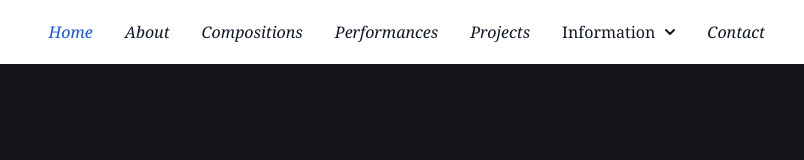
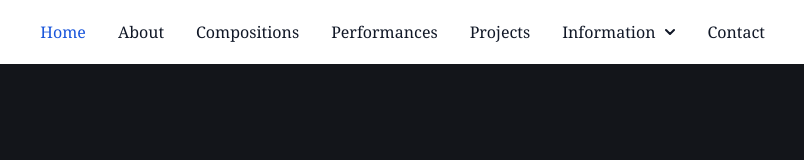
Before and after one commit to HannesTaljaard/hannes-personal-website, an Astro site: page / in a window 1280 px wide. Shown: the full height of the page, 419-1223 px from the left. Built offline with nearby package versions, Linux system fonts and the light colour scheme; Astro itself is replaced by a stand-in of ours.

Commit message:
header non-italic fix

```diff
--- a/src/components/Header.astro
+++ b/src/components/Header.astro
@@ -18,7 +18,7 @@
               </svg>
           </button>
           <div class="hidden w-full md:block md:w-auto" id="navbar-dropdown">
-            <ul class="flex flex-col italic font-medium p-4 md:p-0 mt-4 border border-gray-100 rounded-lg bg-gray-50 md:space-x-8 rtl:space-x-reverse md:flex-row md:mt-0 md:border-0 md:bg-white dark:bg-gray-800 md:dark:bg-gray-900 dark:border-gray-700">
+            <ul class="flex flex-col font-medium p-4 md:p-0 mt-4 border border-gray-100 rounded-lg bg-gray-50 md:space-x-8 rtl:space-x-reverse md:flex-row md:mt-0 md:border-0 md:bg-white dark:bg-gray-800 md:dark:bg-gray-900 dark:border-gray-700">
               <li>
                 <a href="/" class="block py-2 px-3 text-white bg-blue-700 rounded md:bg-transparent md:text-blue-700 md:p-0 md:dark:text-blue-500 dark:bg-blue-600 md:dark:bg-transparent" aria-current="page">Home</a>
               </li>
```
